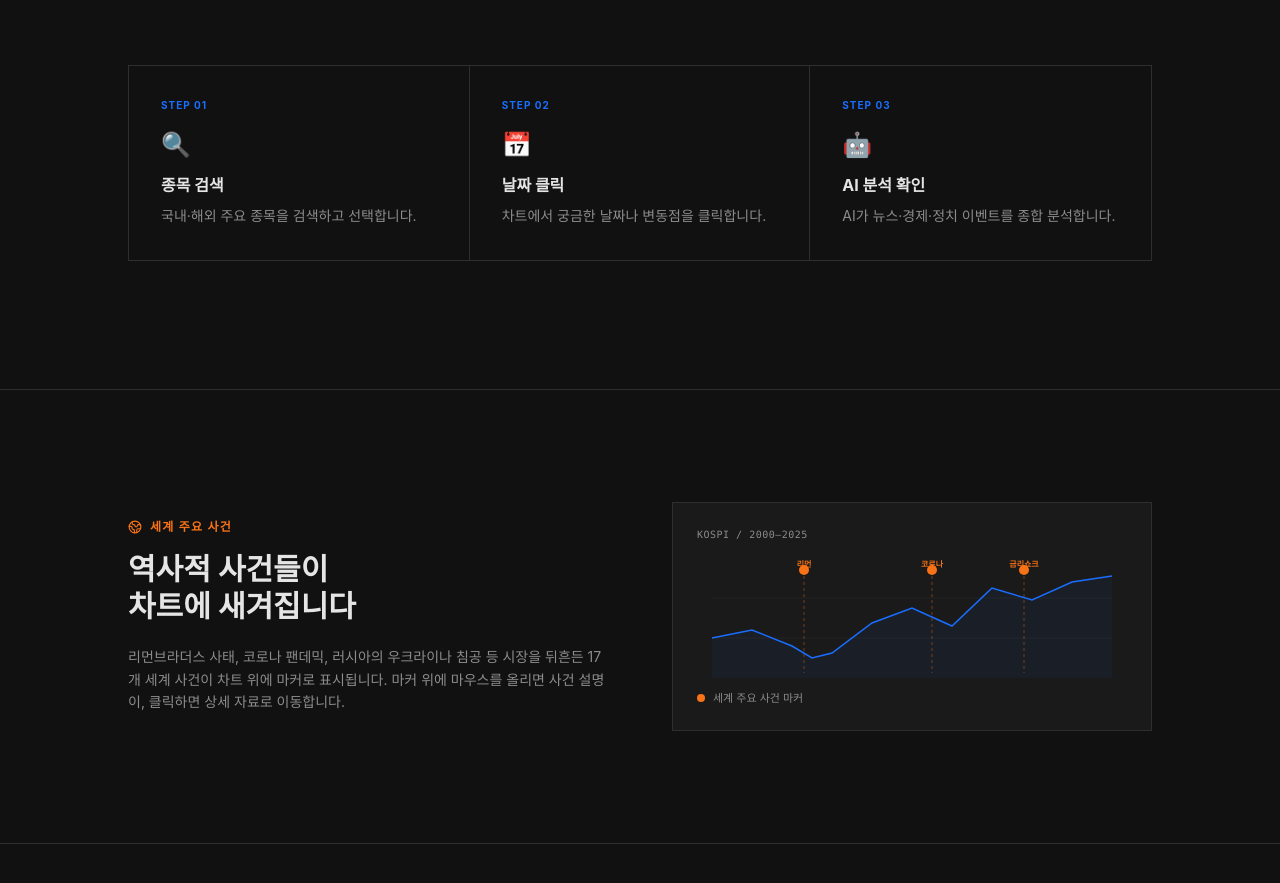
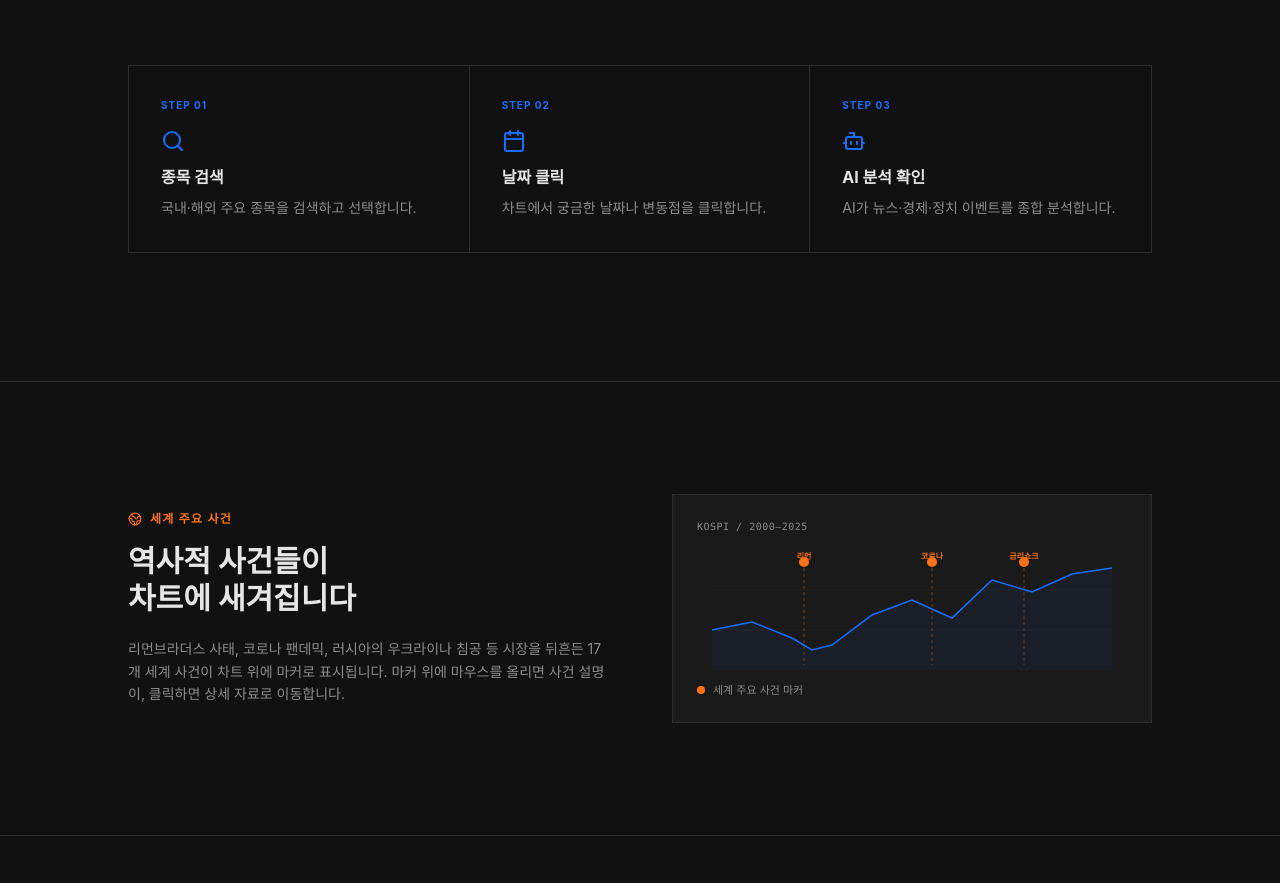
Before and after one commit to hyemkim96-glitch/Chartstory, a React (Vite) app: page / in a window 1280 px wide. Shown: the part 1440-2323 px from the top of the page. Built offline with nearby package versions, Linux system fonts and the light colour scheme; a web font is replaced by a local one.

Commit message:
feat: refine sidebar, header navigation, and landing page icons

```diff
--- a/src/components/LandingPage.tsx
+++ b/src/components/LandingPage.tsx
@@ -1,5 +1,13 @@
 import { useEffect, useRef, useState } from "react";
-import { MousePointer2, Sparkles, Globe2, Search, Loader2 } from "lucide-react";
+import {
+  MousePointer2,
+  Sparkles,
+  Globe2,
+  Search,
+  Loader2,
+  Calendar,
+  Bot,
+} from "lucide-react";
 import { StockService } from "@/services/StockService";
 import type { StockMetadata } from "@/types";
 
@@ -400,21 +408,21 @@ export default function LandingPage({ onStart }: LandingPageProps) {
             {[
               {
                 n: "01",
-                icon: "🔍",
+                icon: <Search className="w-6 h-6 text-brand" />,
                 title: "종목 검색",
                 desc: "국내·해외 주요 종목을 검색하고 선택합니다.",
                 delay: "",
               },
               {
                 n: "02",
-                icon: "📅",
+                icon: <Calendar className="w-6 h-6 text-brand" />,
                 title: "날짜 클릭",
                 desc: "차트에서 궁금한 날짜나 변동점을 클릭합니다.",
                 delay: "scroll-fade-delay-1",
               },
               {
                 n: "03",
-                icon: "🤖",
+                icon: <Bot className="w-6 h-6 text-brand" />,
                 title: "AI 분석 확인",
                 desc: "AI가 뉴스·경제·정치 이벤트를 종합 분석합니다.",
                 delay: "scroll-fade-delay-2",
@@ -427,7 +435,7 @@ export default function LandingPage({ onStart }: LandingPageProps) {
                 <div className="text-[10px] font-bold text-brand uppercase tracking-widest mb-4">
                   STEP {step.n}
                 </div>
-                <div className="text-2xl mb-3">{step.icon}</div>
+                <div className="mb-3">{step.icon}</div>
                 <h3 className="text-base font-bold text-primary mb-2">
                   {step.title}
                 </h3>
```
